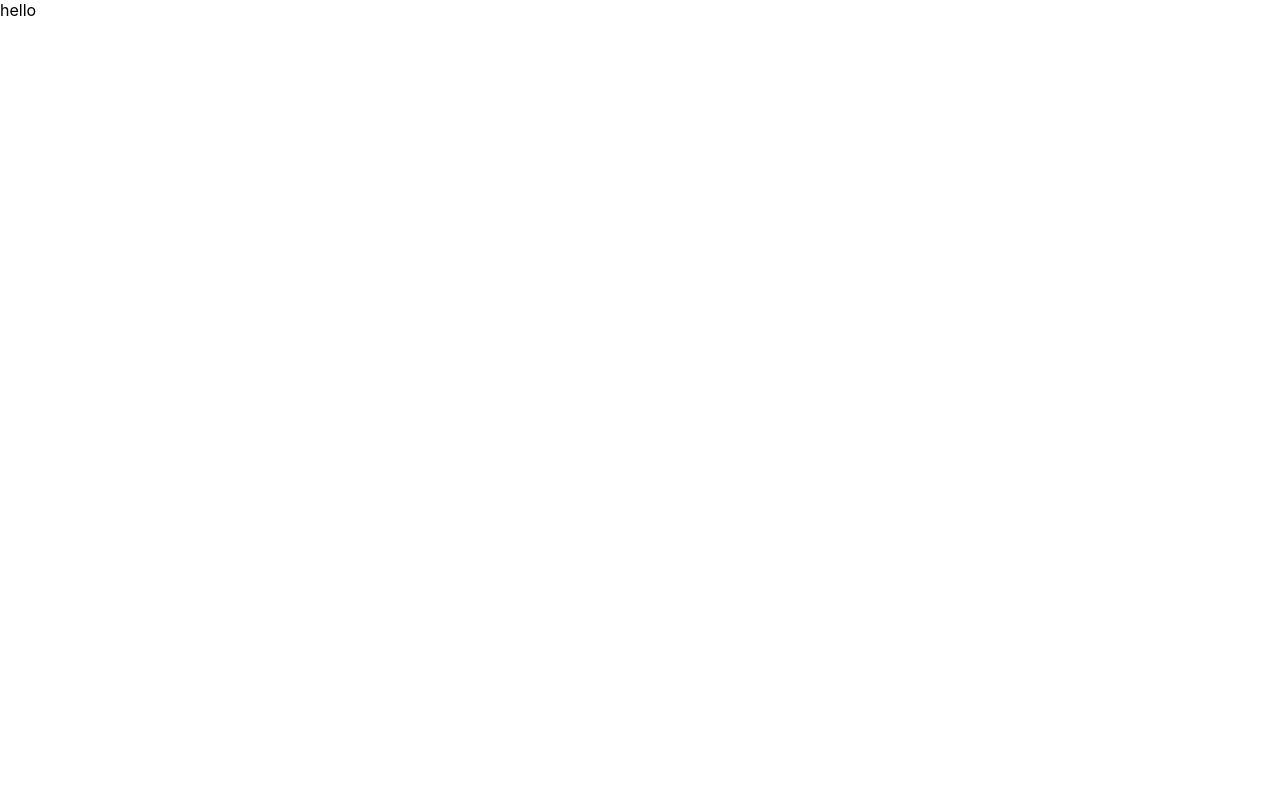
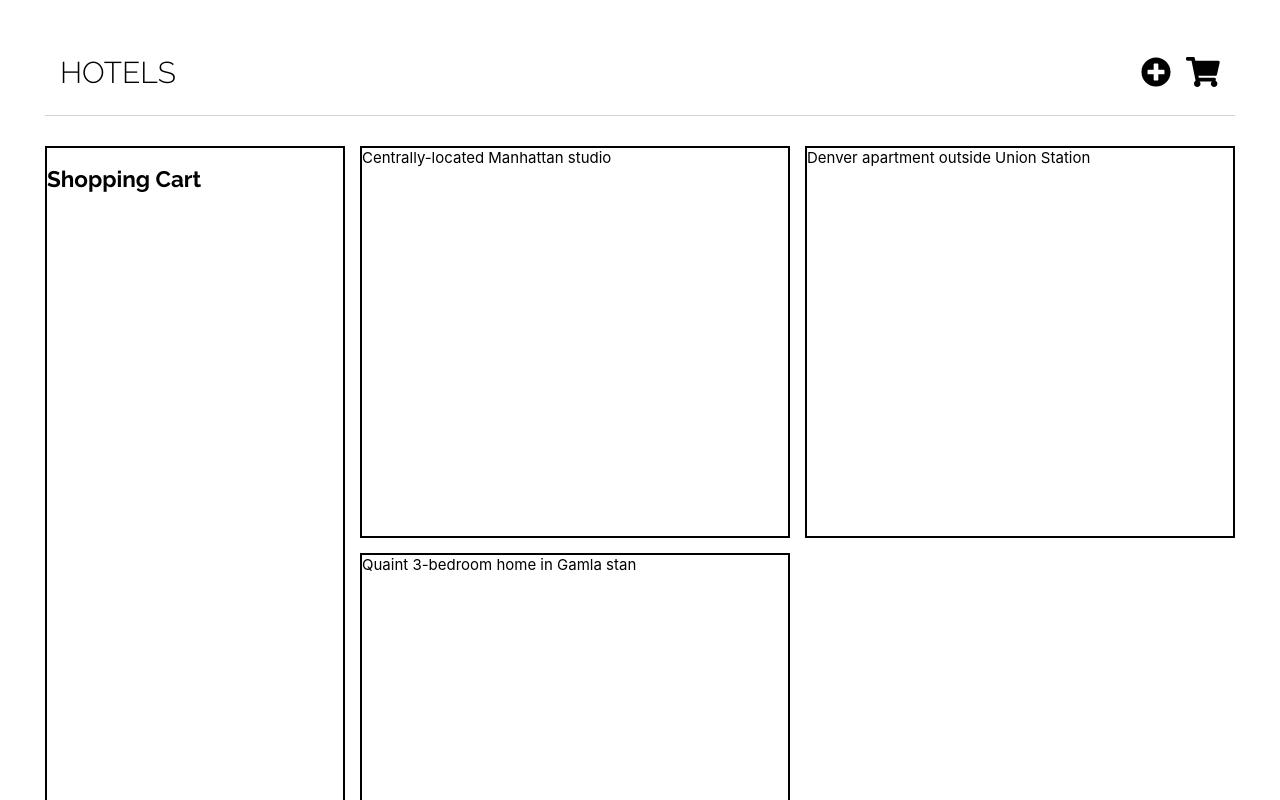
Before and after one commit to wandrew8/week3-assignment, a React (Create React App) app in the folder ecommerce-ui/: page / in a window 1280 px wide. Shown: the top 800 px of the page. Built offline with nearby package versions, Linux system fonts and the light colour scheme.

Commit message:
adds basic layout

```diff
--- a/ecommerce-ui/package.json
+++ b/ecommerce-ui/package.json
@@ -3,6 +3,9 @@
   "version": "0.1.0",
   "private": true,
   "dependencies": {
+    "@fortawesome/fontawesome-svg-core": "^1.2.28",
+    "@fortawesome/free-solid-svg-icons": "^5.13.0",
+    "@fortawesome/react-fontawesome": "^0.1.9",
     "@testing-library/jest-dom": "^4.2.4",
     "@testing-library/react": "^9.5.0",
     "@testing-library/user-event": "^7.2.1",
--- a/ecommerce-ui/public/index.html
+++ b/ecommerce-ui/public/index.html
@@ -9,6 +9,7 @@
       name="description"
       content="Web site created using create-react-app"
     />
+    <link href="https://fonts.googleapis.com/css2?family=Raleway:wght@100;200;300;500;600;700&display=swap" rel="stylesheet">
    <link rel="apple-touch-icon" href="%PUBLIC_URL%/logo192.png" />
     <!--
       manifest.json provides metadata used when your web app is installed on a
--- a/ecommerce-ui/src/App.js
+++ b/ecommerce-ui/src/App.js
@@ -1,10 +1,21 @@
 import React from 'react';
+import NavBar from './components/NavBar';
+import Card from './components/Card';
+import ShoppingCart from './components/ShoppingCart';
+import HotelContainer from './components/HotelContainer';
+import data from './airbnbs.json'
 import './App.scss';
 
 function App() {
   return (
     <div>
-      hello
+      <NavBar />
+      <div className="mainContainer">
+        <ShoppingCart />
+        <HotelContainer>
+          {data.map(item => <Card data={item} />)}
+        </HotelContainer>
+      </div>
     </div>
   );
 }
--- a/ecommerce-ui/src/App.scss
+++ b/ecommerce-ui/src/App.scss
@@ -2,9 +2,63 @@ html {
   -webkit-box-sizing: border-box;
   -moz-box-sizing: border-box;
   box-sizing: border-box;
+  font-size: 15px;
+  margin: 2rem 3rem;
+
 }
+
+h1, h2, h3, p {
+  font-family: 'Raleway', sans-serif;
+}
+
 *, *:before, *:after {
   -webkit-box-sizing: inherit;
   -moz-box-sizing: inherit;
   box-sizing: inherit;
 }
+
+.mainContainer {
+  margin: 2rem 0rem;
+  display: grid;
+  grid-template-columns: minmax(300px, 1fr) 4fr;
+}
+
+// ------------ HEADER / NAVBAR ---------------
+header {
+  border-bottom: lightgray 1px solid;
+  nav {
+    display: flex;
+    align-items: center;
+    justify-content: space-between;
+    padding: 0rem 1rem;
+    h1 {
+      font-size: 2rem;
+      font-weight: 300;
+      text-transform: uppercase;
+
+    }
+  }
+}
+
+// ------------ CARD STYLING ---------------
+.card {
+  border: solid 2px black;
+}
+
+
+// ------------ MAIN CONTAINER STYLING ---------------
+.hotelContainer {
+  margin-left: 1rem;
+  display: grid;
+  grid-template-columns: repeat(auto-fill, minmax(300px, 1fr));
+  justify-content: center;
+  grid-gap: 1rem;
+}
+
+
+// ------------ SHOPPING CART STYLING ---------------
+aside {
+  border: solid 2px black;
+  width: 100%;
+  height: 100vh;
+}
--- /dev/null
+++ b/ecommerce-ui/src/airbnbs.json
@@ -0,0 +1,65 @@
+[
+    {
+        "title": "Centrally-located Manhattan studio",
+        "houseType": "Apartment",
+        "image": "https://images.unsplash.com/photo-1490806230066-f7e6f7bf5052?ixlib=rb-0.3.5&ixid=eyJhcHBfaWQiOjEyMDd9&s=2ca889535ea01f912f94ac4ddf0034e0&auto=format&fit=crop&w=500&q=80",
+        "location": {
+            "city": "New York",
+            "country": "USA"
+        },
+        "payment": {
+            "cost": 105,
+            "description": "Free cancellation"
+        },
+        "host": {
+            "name": "Robert",
+            "isSuperhost": true
+        },
+        "rating": {
+            "stars": 3,
+            "reviews": 133
+        }
+    },
+    {
+        "title": "Denver apartment outside Union Station",
+        "houseType": "Apartment",
+        "image": "https://images.unsplash.com/photo-1519424187720-db6d0fc5a5d2?ixlib=rb-0.3.5&ixid=eyJhcHBfaWQiOjEyMDd9&s=19f783ae564d7c6da4777cde1a84c1c9&auto=format&fit=crop&w=500&q=80",
+        "location": {
+            "city": "Denver",
+            "country": "USA"
+        },
+        "payment": {
+            "cost": 130,
+            "description": ""
+        },
+        "host": {
+            "name": "Jamie",
+            "isSuperhost": true
+        },
+        "rating": {
+            "stars": 4.5,
+            "reviews": 381
+        }
+    },
+    {
+        "title": "Quaint 3-bedroom home in Gamla stan",
+        "houseType": "Entire House",
+        "image": "https://images.unsplash.com/photo-1495136568018-11a54caad6b5?ixlib=rb-0.3.5&ixid=eyJhcHBfaWQiOjEyMDd9&s=b4d19de84a578b1175e85e0811f41c97&auto=format&fit=crop&w=500&q=80",
+        "location": {
+            "city": "Stockholm",
+            "country": "Sweden"
+        },
+        "payment": {
+            "cost": 230,
+            "description": "Free cancellation"
+        },
+        "host": {
+            "name": "Olivia",
+            "isSuperhost": false
+        },
+        "rating": {
+            "stars": 5,
+            "reviews": 83
+        }
+    }
+]
--- /dev/null
+++ b/ecommerce-ui/src/components/Card.js
@@ -0,0 +1,28 @@
+import React from 'react';
+import PropTypes from 'prop-types';
+import '../App.scss';
+
+class Card extends React.Component {
+    // static propTypes = {
+    //     countFrom: PropTypes.number
+    // }
+    // static defaultProps = {
+    //     countFrom: 10
+    // }
+
+    constructor(props) {
+        super(props);
+        this.state = {
+
+        }
+    }
+    render() {
+        return(
+            <div className="card">
+                {this.props.data.title}
+            </div>
+        )
+    }
+}
+
+export default Card;
--- /dev/null
+++ b/ecommerce-ui/src/components/HotelContainer.js
@@ -0,0 +1,23 @@
+import React from 'react';
+import PropTypes from 'prop-types';
+import '../App.scss';
+
+class HotelContainer extends React.Component {
+
+
+    constructor(props) {
+        super(props);
+        this.state = {
+
+        }
+    }
+    render() {
+        return(
+            <section className="hotelContainer">
+                {this.props.children}
+            </section>
+        )
+    }
+}
+
+export default HotelContainer;
--- /dev/null
+++ b/ecommerce-ui/src/components/NavBar.js
@@ -0,0 +1,36 @@
+import React from 'react';
+import PropTypes from 'prop-types';
+import { FontAwesomeIcon } from '@fortawesome/react-fontawesome';
+import { faPlusCircle, faShoppingCart } from '@fortawesome/free-solid-svg-icons';
+import '../App.scss';
+
+class NavBar extends React.Component {
+    static propTypes = {
+        countFrom: PropTypes.number
+    }
+    static defaultProps = {
+        countFrom: 10
+    }
+
+    constructor(props) {
+        super(props);
+        this.state = {
+
+        }
+    }
+    render() {
+        return(
+            <header>
+                <nav>
+                    <h1>Hotels</h1>
+                    <div className="iconLinks">
+                        <FontAwesomeIcon size="2x" style={{margin: "0rem 1rem"}} icon={faPlusCircle} />
+                        <FontAwesomeIcon size="2x" icon={faShoppingCart} />
+                    </div>
+                </nav>
+            </header>
+        )
+    }
+}
+
+export default NavBar;
--- /dev/null
+++ b/ecommerce-ui/src/components/ShoppingCart.js
@@ -0,0 +1,28 @@
+import React from 'react';
+import PropTypes from 'prop-types';
+import '../App.scss';
+
+class ShoppingCart extends React.Component {
+    static propTypes = {
+        countFrom: PropTypes.number
+    }
+    static defaultProps = {
+        countFrom: 10
+    }
+
+    constructor(props) {
+        super(props);
+        this.state = {
+
+        }
+    }
+    render() {
+        return(
+            <aside>
+                <h2>Shopping Cart</h2>
+            </aside>
+        )
+    }
+}
+
+export default ShoppingCart;
```
Also changed, not shown: ecommerce-ui/src/components/CartItem.js (added, +26 -0 lines), 1 other file (tests, documents, lock files or other folders).
